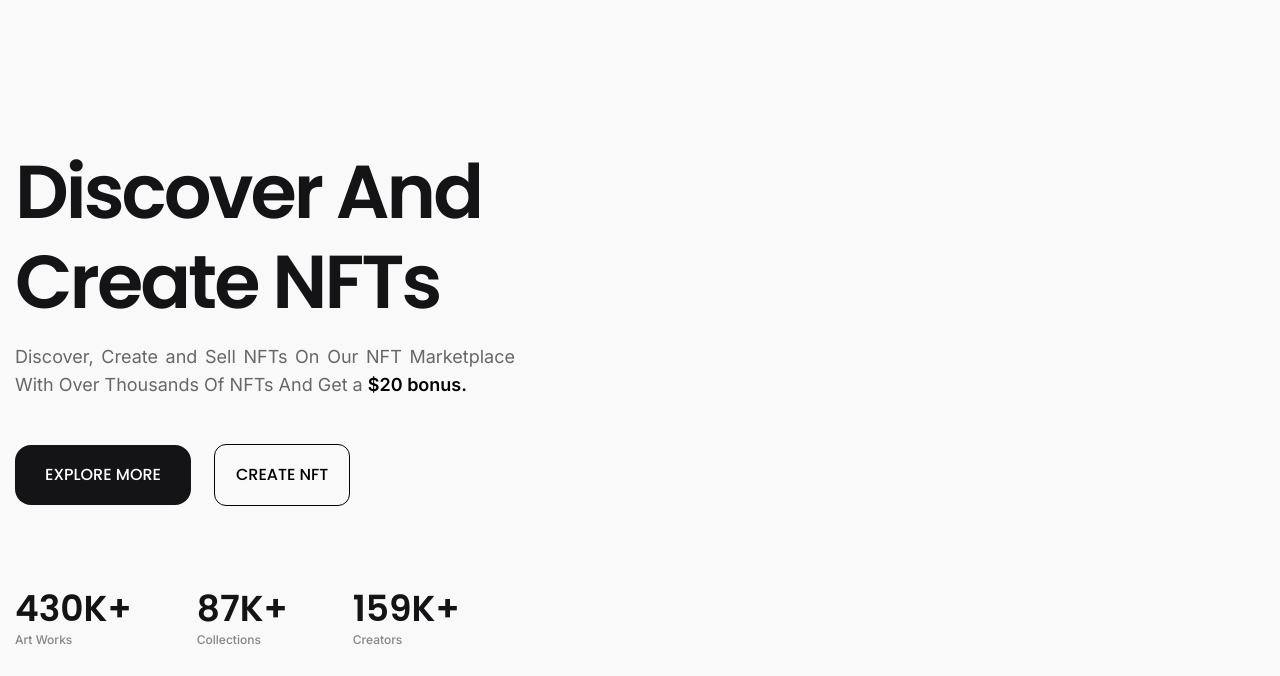
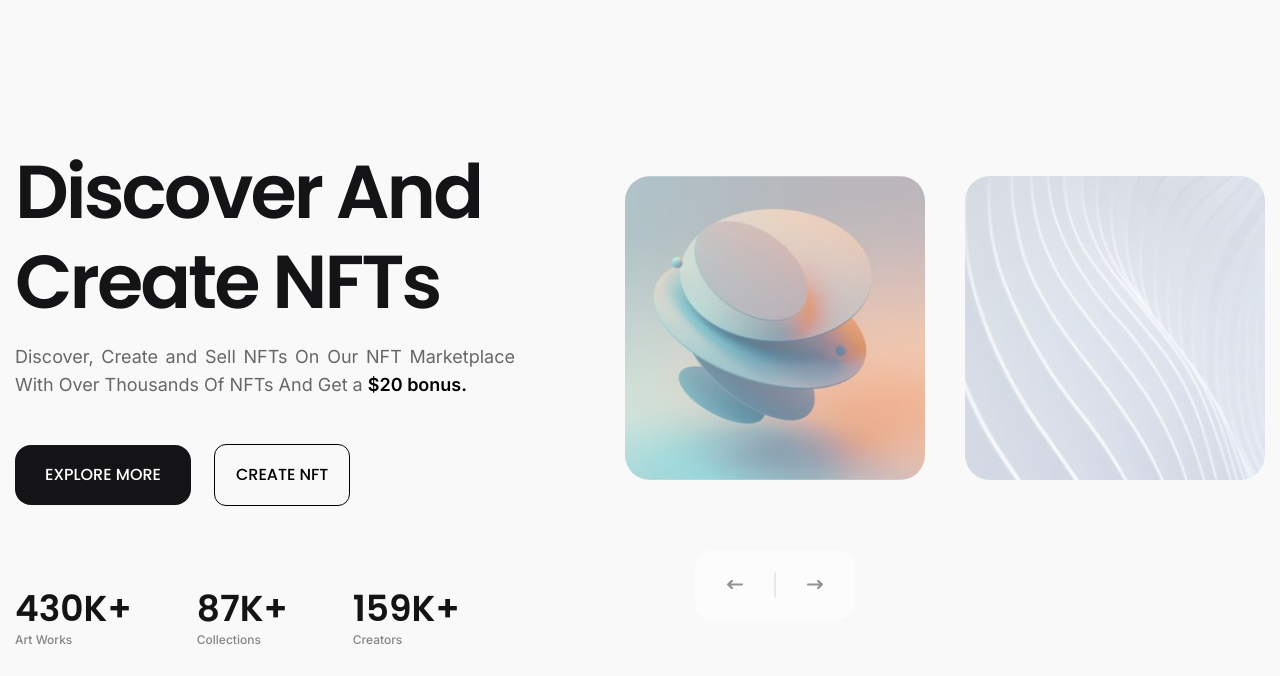
Before and after one commit to Lev-Dolzhenko/landing-DiveSea-, a website built with webpack: page src/index.html in a window 1280 px wide. Shown: the part 124-800 px from the top of the page. Built offline with nearby package versions, Linux system fonts and the light colour scheme.

Commit message:
created base swiper

```diff
--- a/src/assets/js/swiper.js
+++ b/src/assets/js/swiper.js
@@ -0,0 +1,20 @@
+const prevBtn = document.getElementById("prevBtnHero");
+const nextBtn = document.getElementById("nextBtnHero");
+const slides = document.querySelector(".hero__slides");
+const totalSlides = document.querySelectorAll(".hero__slide").length;
+
+let slideIndex = 0;
+
+nextBtn.addEventListener("click", () => {
+  slideIndex = (slideIndex + 1) % totalSlides;
+  updateSlidePosition();
+});
+
+prevBtn.addEventListener("click", () => {
+  slideIndex = (slideIndex - 1 + totalSlides) % totalSlides;
+  updateSlidePosition();
+});
+
+function updateSlidePosition() {
+  slides.style.transform = `translateX(${-slideIndex * 340}px)`;
+}
--- a/src/assets/styles/base/_base.scss
+++ b/src/assets/styles/base/_base.scss
@@ -69,3 +69,35 @@ a {
     }
   }
 }
+
+.slides__buttons {
+  position: relative;
+  display: inline-flex;
+  align-items: center;
+  border-radius: 17px;
+  box-shadow: 0px 43px 34px -25px rgba(15, 15, 15, 0.12);
+  background: rgb(252, 252, 253);
+
+  margin-top: 70px;
+  margin-left: 70px;
+  margin-right: 70px;
+
+  &::after {
+    position: absolute;
+    content: "";
+    width: 2px;
+    height: 25px;
+    background-color: rgb(230, 232, 236);
+    left: 50%;
+    top: 50%;
+    transform: translate(-50%, -50%);
+  }
+}
+
+.slides__button {
+  display: flex;
+  align-items: center;
+  justify-content: center;
+  width: 80px;
+  height: 70px;
+}
--- a/src/assets/styles/blocks/_hero.scss
+++ b/src/assets/styles/blocks/_hero.scss
@@ -4,7 +4,7 @@
 .hero__row {
   display: flex;
   align-items: center;
-  // justify-content: space-between;
+  justify-content: space-between;
   column-gap: 50px;
 }
 .hero__text {
--- /dev/null
+++ b/src/assets/styles/blocks/_heroSwiper.scss
@@ -0,0 +1,23 @@
+.hero__slider {
+  width: 640px;
+  overflow: hidden;
+  position: relative;
+}
+.hero__slides {
+  display: flex;
+  column-gap: 40px;
+  transition: transform 0.5s ease;
+  width: 600px;
+}
+.hero__slide {
+  width: 300px;
+  flex: 0 0 50%;
+}
+
+.hero__slide img {
+  width: 100%;
+  height: 100%;
+  object-fit: cover;
+
+  border-radius: 25px;
+}
--- a/src/assets/styles/main.scss
+++ b/src/assets/styles/main.scss
@@ -12,3 +12,4 @@
 
 @import "./blocks/header";
 @import "./blocks/hero";
+@import './blocks/heroSwiper';
--- a/src/index.html
+++ b/src/index.html
@@ -76,6 +76,35 @@
                 </div>
               </div>
             </div>
+            <div class="hero__swiper">
+              <div class="hero__slider">
+                <div class="hero__slides">
+                  <div class="hero__slide hero__slide_relative">
+                    <img src="/images/main/hero/swiperImageOne.jpeg" alt="" />
+                  </div>
+                  <div class="hero__slide">
+                    <img src="/images/main/hero/swiperImageTwo.jpeg" alt="" />
+                  </div>
+                  <div class="hero__slide">
+                    <img src="/images/main/hero/swiperImageThree.jpeg" alt="" />
+                  </div>
+                  <div class="hero__slide">
+                    <img src="/images/main/hero/swiperImageThree.jpeg" alt="" />
+                  </div>
+                  <div class="hero__slide">
+                    <img src="/images/main/hero/swiperImageOne.jpeg" alt="" />
+                  </div>
+                </div>
+                <div class="slides__buttons slides__buttons_hero">
+                  <button class="slides__button" id="prevBtnHero">
+                    <img src="/images/main/hero/sliderPrev.svg" alt="" />
+                  </button>
+                  <button class="slides__button" id="nextBtnHero">
+                    <img src="/images/main/hero/sliderNext.svg" alt="" />
+                  </button>
+                </div>
+              </div>
+            </div>
           </div>
         </div>
       </section>
```
Also changed, not shown: src/images/main/hero/sliderNext.svg (added), src/images/main/hero/sliderPrev.svg (added).
